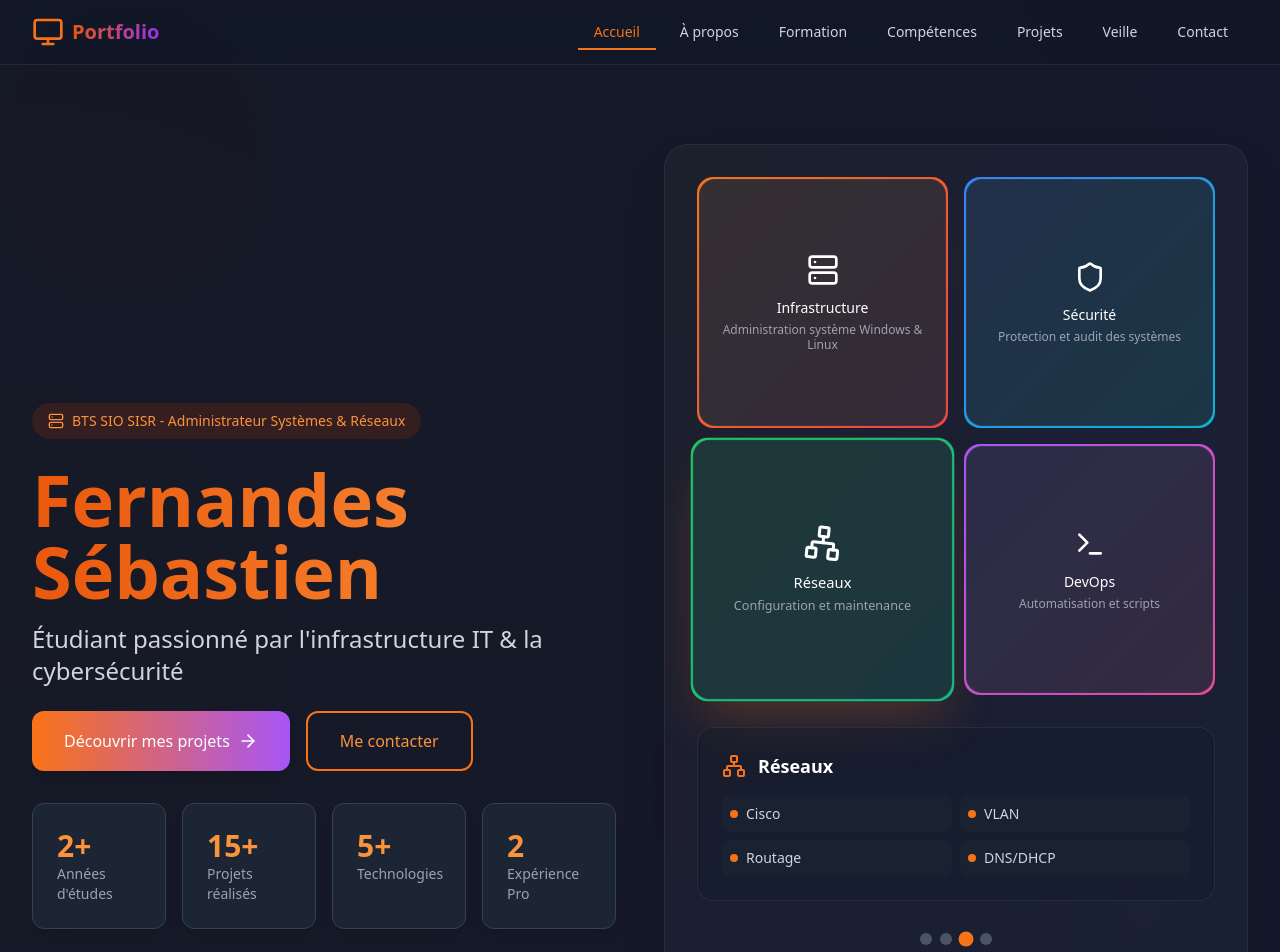
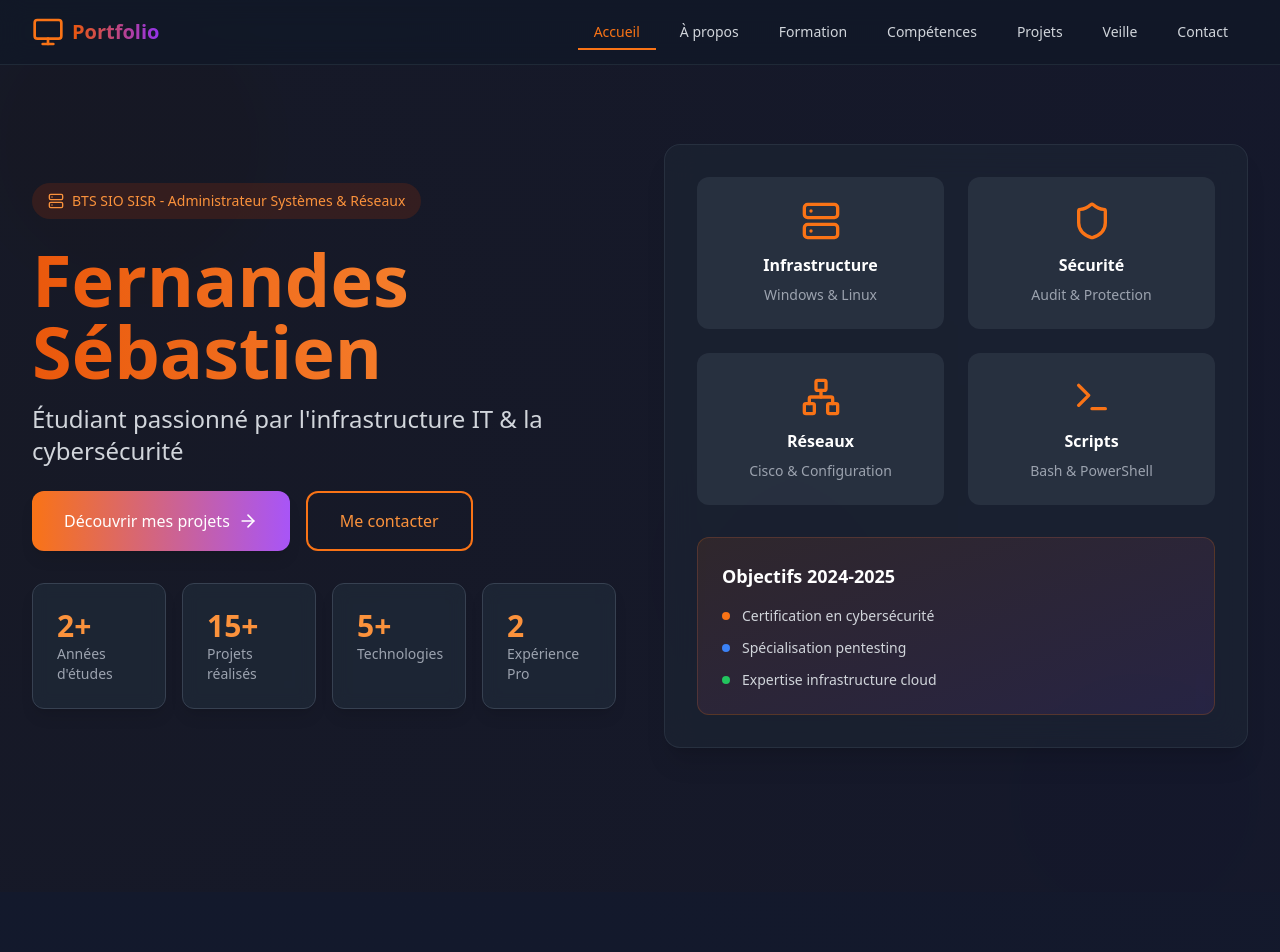
Before and after one commit to CapitaineRick/Portfolio, a React (Vite) app: page / in a window 1280 px wide. Shown: the top 952 px of the page. Built offline with nearby package versions, Linux system fonts and the light colour scheme.

Commit message:
Hero Section Simplifiée

```diff
--- a/src/components/sections/Hero.tsx
+++ b/src/components/sections/Hero.tsx
@@ -1,50 +1,8 @@
-import React, { useEffect, useRef, useState } from 'react';
-import { Server, ArrowRight, Terminal, Shield, Network, Code, Database, Cloud, Cpu, HardDrive, Wifi, Lock } from 'lucide-react';
+import React, { useEffect, useRef } from 'react';
+import { Server, ArrowRight, Terminal, Shield, Network } from 'lucide-react';
 
 const Hero: React.FC = () => {
   const heroRef = useRef<HTMLDivElement>(null);
-  const [activeSkill, setActiveSkill] = useState(0);
-
-  const skills = [
-    {
-      icon: Server,
-      label: 'Infrastructure',
-      gradient: 'from-orange-500 to-red-500',
-      description: 'Administration système Windows & Linux',
-      details: ['Windows Server 2019/2022', 'Ubuntu/Debian', 'Active Directory', 'Virtualisation']
-    },
-    {
-      icon: Shield,
-      label: 'Sécurité',
-      gradient: 'from-blue-500 to-cyan-500',
-      description: 'Protection et audit des systèmes',
-      details: ['Pare-feu', 'VPN', 'Monitoring', 'Audit sécurité']
-    },
-    {
-      icon: Network,
-      label: 'Réseaux',
-      gradient: 'from-green-500 to-emerald-500',
-      description: 'Configuration et maintenance',
-      details: ['Cisco', 'VLAN', 'Routage', 'DNS/DHCP']
-    },
-    {
-      icon: Terminal,
-      label: 'DevOps',
-      gradient: 'from-purple-500 to-pink-500',
-      description: 'Automatisation et scripts',
-      details: ['Bash/PowerShell', 'Docker', 'Ansible', 'CI/CD']
-    }
-  ];
-
-  const techIcons = [
-    { icon: Database, delay: 0 },
-    { icon: Cloud, delay: 200 },
-    { icon: Cpu, delay: 400 },
-    { icon: HardDrive, delay: 600 },
-    { icon: Wifi, delay: 800 },
-    { icon: Lock, delay: 1000 },
-    { icon: Code, delay: 1200 },
-  ];
 
   useEffect(() => {
     const observer = new IntersectionObserver(
@@ -61,16 +19,10 @@ const Hero: React.FC = () => {
       observer.observe(heroRef.current);
     }
 
-    // Auto-rotate skills
-    const interval = setInterval(() => {
-      setActiveSkill((prev) => (prev + 1) % skills.length);
-    }, 3000);
-
     return () => {
       if (heroRef.current) {
         observer.unobserve(heroRef.current);
       }
-      clearInterval(interval);
     };
   }, []);
 
@@ -165,125 +117,62 @@ const Hero: React.FC = () => {
             </div>
           </div>
 
-          {/* Right Column - Amélioré */}
+          {/* Right Column - Version Simple */}
           <div className="lg:w-1/2 relative">
-            {/* Floating Tech Icons */}
-            <div className="absolute inset-0 pointer-events-none">
-              {techIcons.map((item, index) => (
-                <div
-                  key={index}
-                  className="absolute animate-pulse"
-                  style={{
-                    top: `${Math.random() * 80 + 10}%`,
-                    left: `${Math.random() * 80 + 10}%`,
-                    animationDelay: `${item.delay}ms`,
-                    animationDuration: `${2000 + Math.random() * 1000}ms`
-                  }}
-                >
-                  <item.icon className="w-6 h-6 text-orange-500/30" />
-                </div>
-              ))}
-            </div>
-
-            {/* Main Card */}
-            <div className="relative bg-gray-800/40 backdrop-blur-xl rounded-3xl p-8 shadow-2xl border border-gray-700/50 overflow-hidden">
-              {/* Animated Background */}
-              <div className="absolute inset-0 bg-gradient-to-br from-orange-500/5 via-purple-500/5 to-blue-500/5 animate-pulse"></div>
-
-              <div className="relative space-y-8">
-                {/* Interactive Skills Grid */}
-                <div className="grid grid-cols-2 gap-4">
-                  {skills.map((skill, index) => (
+            <div className="relative bg-gray-800/50 backdrop-blur-lg rounded-2xl p-8 shadow-xl border border-gray-700/50">
+              <div className="space-y-8">
+                {/* Compétences principales - Grid simple */}
+                <div className="grid grid-cols-2 gap-6">
+                  {[
+                    {
+                      icon: Server,
+                      label: 'Infrastructure',
+                      description: 'Windows & Linux'
+                    },
+                    {
+                      icon: Shield,
+                      label: 'Sécurité',
+                      description: 'Audit & Protection'
+                    },
+                    {
+                      icon: Network,
+                      label: 'Réseaux',
+                      description: 'Cisco & Configuration'
+                    },
+                    {
+                      icon: Terminal,
+                      label: 'Scripts',
+                      description: 'Bash & PowerShell'
+                    }
+                  ].map((item, index) => (
                     <div
                       key={index}
-                      className={`relative group transition-all duration-500 cursor-pointer ${
-                        activeSkill === index ? 'scale-105' : 'hover:scale-102'
-                      }`}
-                      onMouseEnter={() => setActiveSkill(index)}
+                      className="bg-gray-700/50 rounded-xl p-6 text-center hover:bg-gray-700/70 transition-all duration-300 group"
                     >
-                      <div className={`
-                        w-full aspect-square rounded-2xl
-                        bg-gradient-to-br ${skill.gradient}
-                        p-0.5 transition-all duration-500
-                        ${activeSkill === index ? 'shadow-2xl shadow-orange-500/25' : ''}
-                      `}>
-                        <div className="w-full h-full rounded-2xl bg-gray-800/90 p-4
-                                      flex flex-col items-center justify-center gap-3
-                                      border border-gray-700/50">
-                          <skill.icon className={`w-8 h-8 text-white transition-all duration-500 ${
-                            activeSkill === index ? 'scale-110 rotate-6' : ''
-                          }`} />
-                          <div className="text-center">
-                            <div className="font-medium text-white text-sm mb-1">
-                              {skill.label}
-                            </div>
-                            <p className="text-xs text-gray-400 leading-tight">
-                              {skill.description}
-                            </p>
-                          </div>
-                        </div>
-                      </div>
+                      <item.icon className="w-10 h-10 text-orange-500 mx-auto mb-3 group-hover:scale-110 transition-transform" />
+                      <h3 className="font-semibold text-white mb-2">{item.label}</h3>
+                      <p className="text-sm text-gray-400">{item.description}</p>
                     </div>
                   ))}
                 </div>
 
-                {/* Active Skill Details */}
-                <div className="bg-gray-900/50 rounded-2xl p-6 border border-gray-700/50 backdrop-blur-sm">
-                  <div className="flex items-center gap-3 mb-4">
-                    {React.createElement(skills[activeSkill].icon, {
-                      className: "w-6 h-6 text-orange-500"
-                    })}
-                    <h3 className="text-lg font-semibold text-white">
-                      {skills[activeSkill].label}
-                    </h3>
-                  </div>
-
-                  <div className="grid grid-cols-2 gap-2">
-                    {skills[activeSkill].details.map((detail, index) => (
-                      <div
-                        key={index}
-                        className="flex items-center gap-2 text-sm text-gray-300 bg-gray-800/50 rounded-lg p-2"
-                      >
-                        <div className="w-2 h-2 rounded-full bg-orange-500"></div>
-                        <span>{detail}</span>
-                      </div>
-                    ))}
-                  </div>
-                </div>
-
-                {/* Progress Indicators */}
-                <div className="flex justify-center gap-2">
-                  {skills.map((_, index) => (
-                    <button
-                      key={index}
-                      onClick={() => setActiveSkill(index)}
-                      className={`w-3 h-3 rounded-full transition-all duration-300 ${
-                        activeSkill === index
-                          ? 'bg-orange-500 scale-125'
-                          : 'bg-gray-600 hover:bg-gray-500'
-                      }`}
-                    />
-                  ))}
-                </div>
-
-                {/* Current Focus */}
+                {/* Objectifs actuels */}
                 <div className="bg-gradient-to-br from-orange-500/10 to-purple-500/10 rounded-xl p-6 border border-orange-500/20">
-                  <h3 className="text-lg font-semibold mb-4 text-white flex items-center gap-2">
-                    <div className="w-2 h-2 rounded-full bg-orange-500 animate-pulse"></div>
+                  <h3 className="text-lg font-semibold mb-4 text-white">
                     Objectifs 2024-2025
                   </h3>
                   <ul className="space-y-3">
                     <li className="flex items-center gap-3 text-sm text-gray-300">
-                      <div className="w-6 h-1 rounded-full bg-gradient-to-r from-orange-500 to-orange-600"></div>
-                      <span>Certification cybersécurité</span>
+                      <div className="w-2 h-2 rounded-full bg-orange-500"></div>
+                      Certification en cybersécurité
                     </li>
                     <li className="flex items-center gap-3 text-sm text-gray-300">
-                      <div className="w-6 h-1 rounded-full bg-gradient-to-r from-blue-500 to-blue-600"></div>
-                      <span>Spécialisation pentesting</span>
+                      <div className="w-2 h-2 rounded-full bg-blue-500"></div>
+                      Spécialisation pentesting
                     </li>
                     <li className="flex items-center gap-3 text-sm text-gray-300">
-                      <div className="w-6 h-1 rounded-full bg-gradient-to-r from-green-500 to-green-600"></div>
-                      <span>Expertise infrastructure cloud</span>
+                      <div className="w-2 h-2 rounded-full bg-green-500"></div>
+                      Expertise infrastructure cloud
                     </li>
                   </ul>
                 </div>
```
